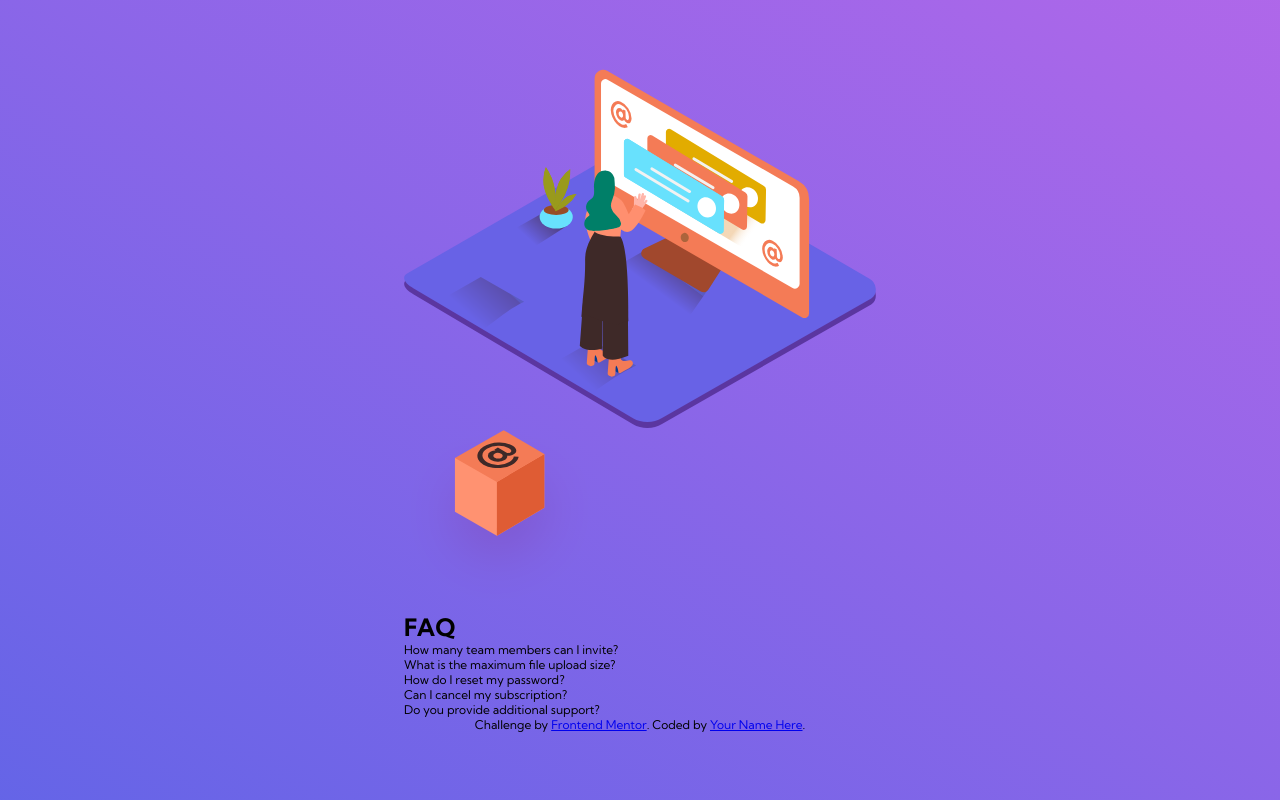
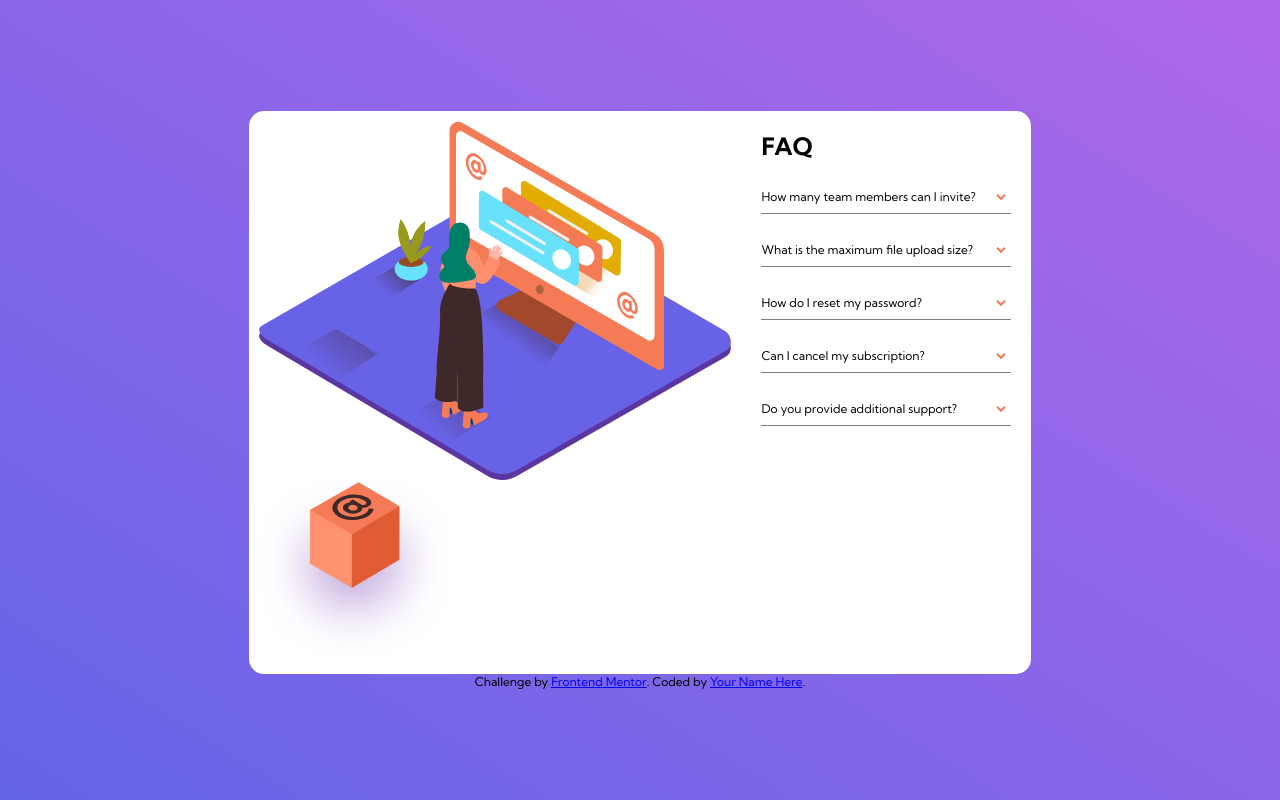
Before and after one commit to Scarab911/03-faq-accordion-card, a website: page index.html in a window 1280 px wide. Drawn offline with Linux system fonts and the light colour scheme.

Commit message:
icons with pseudo elements

```diff
--- a/css/home.css
+++ b/css/home.css
@@ -23,3 +23,38 @@ body {
 .hidden {
   display: none;
 }
+.container {
+  display: flex;
+  padding: 10px;
+  border-radius: 15px;
+  overflow: hidden;
+  background-color: #fff;
+  gap: 20px;
+}
+.ilustration {
+}
+
+.text-content {
+  display: flex;
+  flex-direction: column;
+  gap: 20px;
+  padding: 10px;
+}
+
+.question {
+  display: flex;
+  justify-content: space-between;
+  border-bottom: 1px solid grey;
+  line-height: 2rem;
+  padding-right: 5px;
+}
+.img {
+  z-index: 1;
+  position: absolute;
+  left: 77px;
+}
+
+.question::after {
+  content: url(../images/icon-arrow-down.svg);
+  margin-left: 20px;
+}
```
Also changed, not shown: index.html (+2 -1 lines).
